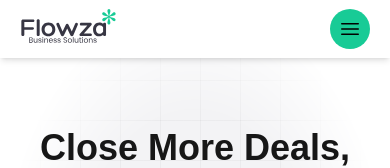
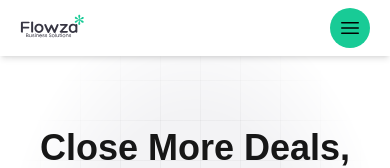
Before and after one commit to madofuller/flowza, a Next.js app: page / in a window 390 px wide. Shown: the top 168 px of the page. Built offline with nearby package versions, Linux system fonts and the light colour scheme.

Commit message:
logo fix?

```diff
--- a/src/components/Footer.tsx
+++ b/src/components/Footer.tsx
@@ -12,14 +12,14 @@ const Footer: React.FC = () => {
                 <div>
                     {/* Logo */}
                     <Link href="/" className="flex items-center gap-2">
-                        <div className="w-24 sm:w-40">
-                            <Image
+                    <div className="w-16 sm:w-40">
+                        <Image
                             src="/images/logo.svg"
                             alt="Site Logo"
                             width={160}
                             height={100}
-                            className="min-w-fit w-full h-auto"
-                            />
+                            className="w-full h-auto"
+                        />
                         </div>
                         </Link>
                     <p className="mt-3.5 text-foreground-accent">
--- a/src/components/Header.tsx
+++ b/src/components/Header.tsx
@@ -21,14 +21,14 @@ const Header: React.FC = () => {
         <nav className="shadow-md md:shadow-none bg-white md:bg-transparent mx-auto flex justify-between items-center py-2 px-5 md:py-10">
           {/* Responsive logo wrapper */}
           <Link href="/" className="flex items-center gap-2">
-            <div className="w-24 sm:w-40">
-              <Image
+          <div className="w-16 sm:w-40">
+            <Image
                 src="/images/logo.svg"
                 alt="Site Logo"
                 width={160}
                 height={100}
-                className="min-w-fit"
-              />
+                className="w-full h-auto"
+            />
             </div>
           </Link>
 
```
